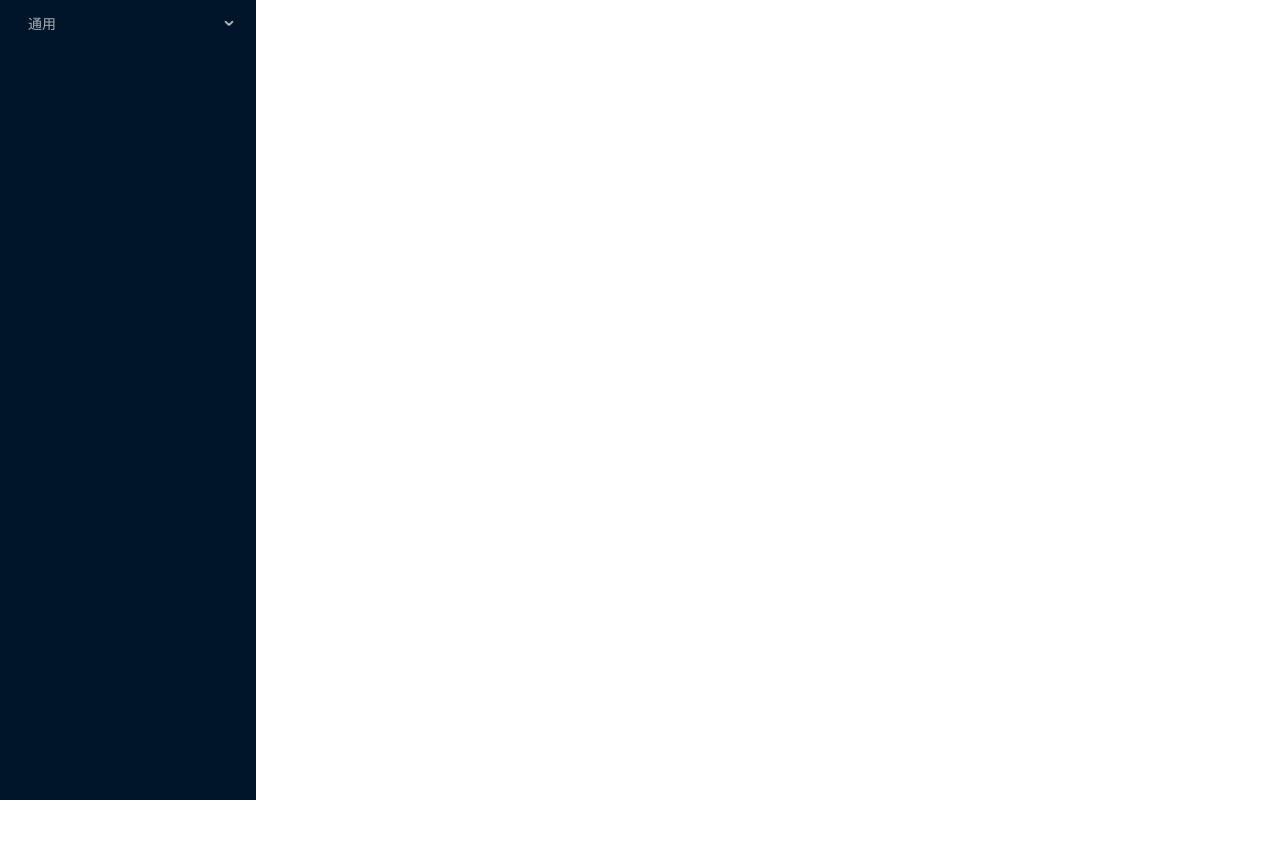
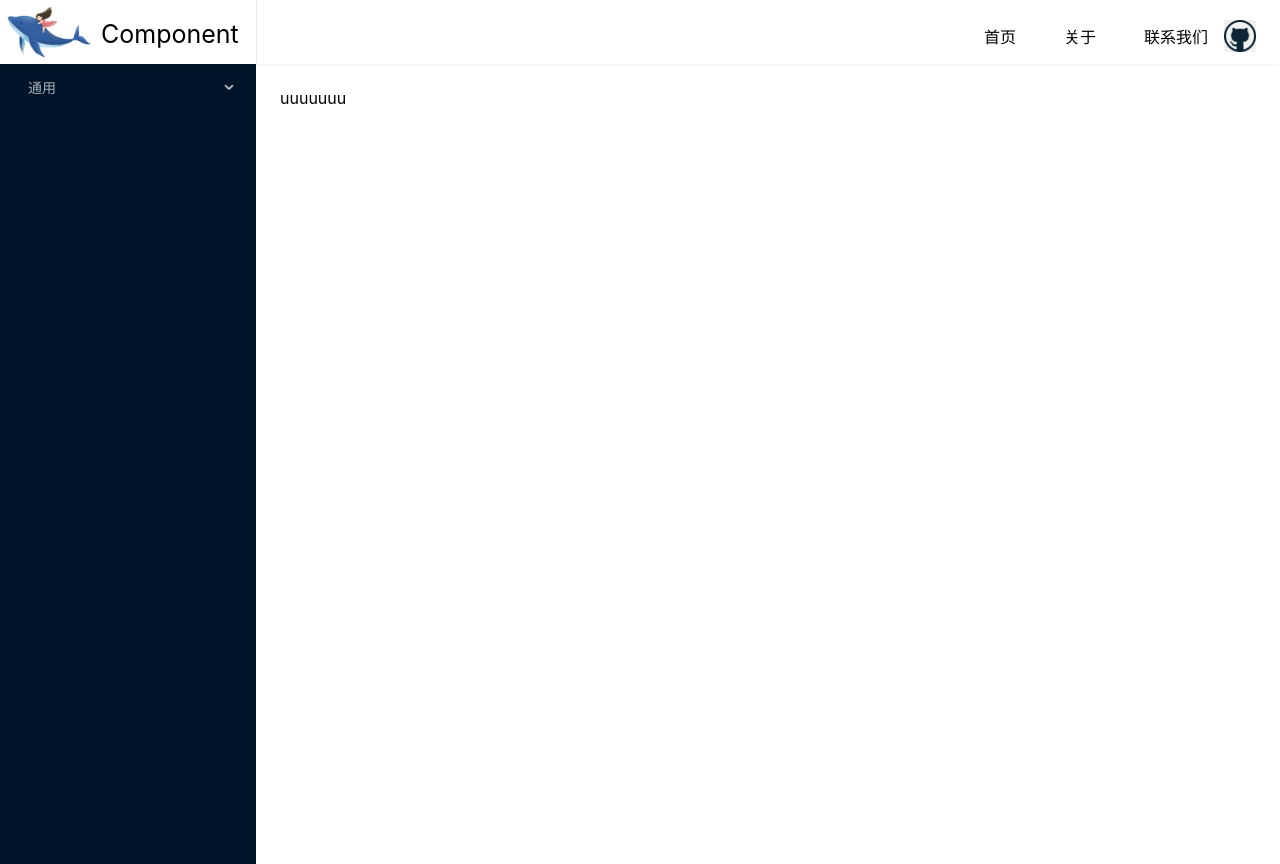
Before and after one commit to KimQueen/react-project, a React app: page /component/button in a window 1280 px wide. Before the commit the page ends 800 px from the top, so only its background shows below. Built offline with nearby package versions, Linux system fonts and the light colour scheme.

Commit message:
feat: 布局组件开发完成

```diff
--- a/public/index.html
+++ b/public/index.html
@@ -9,7 +9,6 @@
       name="description"
       content="Web site created using create-react-app"
     />
-    <link rel="apple-touch-icon" href="%PUBLIC_URL%/logo192.png" />
     <!--
       manifest.json provides metadata used when your web app is installed on a
       user's mobile device or desktop. See https://developers.google.com/web/fundamentals/web-app-manifest/
--- /dev/null
+++ b/src/BusinessComponent/Header/config.ts
@@ -0,0 +1,14 @@
+export const tabConfig = [
+  {
+    name: '首页',
+    url: '/',
+  },
+  {
+    name: '关于',
+    url: '/',
+  },
+  {
+    name: '联系我们',
+    url: '/',
+  },
+];
--- a/src/BusinessComponent/Header/index.scss
+++ b/src/BusinessComponent/Header/index.scss
@@ -1,3 +1,52 @@
 .warpContent-header {
+  position: sticky;
+  top: 0;
   height: 64px;
+  width: 100%;
+  display: flex;
+  justify-content: space-between;
+  box-shadow:
+    0 1px 2px 0 rgba(0, 0, 0, 0.03),
+    0 1px 6px -1px rgba(0, 0, 0, 0.02),
+    0 2px 4px 0 rgba(0, 0, 0, 0.02);
+
+  .left {
+    width: 256px;
+    border-right: 1px solid #e8e8e8;
+
+    .imgStyle {
+      position: absolute;
+      left: -2px;
+      top: -13px;
+      width: 98px;
+    }
+
+    .title {
+      font-size: 25px;
+      margin-left: 101px;
+      padding-top: 19px;
+    }
+  }
+
+  .right {
+    padding: 24px;
+    display: flex;
+    // width: 100px;
+
+    .tabItem {
+      cursor: pointer;
+      width: 80px;
+    }
+
+    .tabItem:hover {
+      width: 80px;
+      color: #0958d9;
+    }
+
+    .gitImg {
+      width: 32px;
+      height: 32px;
+      margin-top: -4px;
+    }
+  }
 }
--- a/src/BusinessComponent/Header/index.tsx
+++ b/src/BusinessComponent/Header/index.tsx
@@ -1,15 +1,33 @@
-import React, { useState } from 'react';
+import React from 'react';
+import { useNavigate } from 'react-router-dom';
+import imgURL from '../../assets/header.png';
+import gitUrl from '../../assets/git.jpeg';
+import { tabConfig } from './config';
 import './index.scss';
 
-const page = () => {
-  const [state, setState] = useState(0);
+const Header = () => {
+  const navigate = useNavigate();
+
+  const handleClick = (url: string) => {
+    navigate(url);
+  };
   return (
     <div className="warpContent-header">
-      <div className="left">1</div>
-      <div className="content">2</div>
-      <div className="right">3</div>
+      <div className="left">
+        <img src={imgURL} alt="图标" className="imgStyle" />
+        <div className="title">Component</div>
+      </div>
+      <div className="content" />
+      <div className="right">
+        {tabConfig.map((item) => (
+          <div onClick={() => handleClick(item.url)} className="tabItem">
+            {item.name}
+          </div>
+        ))}
+        <img src={gitUrl} className="gitImg" alt="git" />
+      </div>
     </div>
   );
 };
 
-export default page;
+export default Header;
--- /dev/null
+++ b/src/BusinessComponent/Layout/index.scss
@@ -0,0 +1,12 @@
+.wrap {
+  width: 100%;
+  height: 100%;
+
+  .bottom {
+    display: flex;
+
+    .content {
+      padding: 24px;
+    }
+  }
+}
--- /dev/null
+++ b/src/BusinessComponent/Layout/index.tsx
@@ -0,0 +1,27 @@
+import React, { ReactNode } from 'react';
+import Header from '../Header';
+import Menu from '../Menu';
+import './index.scss';
+
+interface IProps {
+  children: ReactNode;
+}
+
+const Layout = (props: IProps) => {
+  const { children } = props;
+  return (
+    <div className="wrap">
+      <div className="top">
+        <Header />
+      </div>
+      <div className="bottom">
+        <div className="menu">
+          <Menu />
+        </div>
+        <div className="content">{children}</div>
+      </div>
+    </div>
+  );
+};
+
+export default Layout;
--- a/src/pages/ComponentShow/Button/index.tsx
+++ b/src/pages/ComponentShow/Button/index.tsx
@@ -1,12 +1,12 @@
 import React, { useState } from 'react';
-import Menu from 'src/BusinessComponent/Menu';
+import Layout from 'src/BusinessComponent/Layout';
 import './index.scss';
 
 const MenuShow = () => {
   const [state, setState] = useState(0);
   return (
     <div className="">
-      <Menu />
+      <Layout>uuuuuuu</Layout>
     </div>
   );
 };
```
Also changed, not shown: public/manifest.json, src/assets/git.jpeg (added), src/assets/header.png (added).
